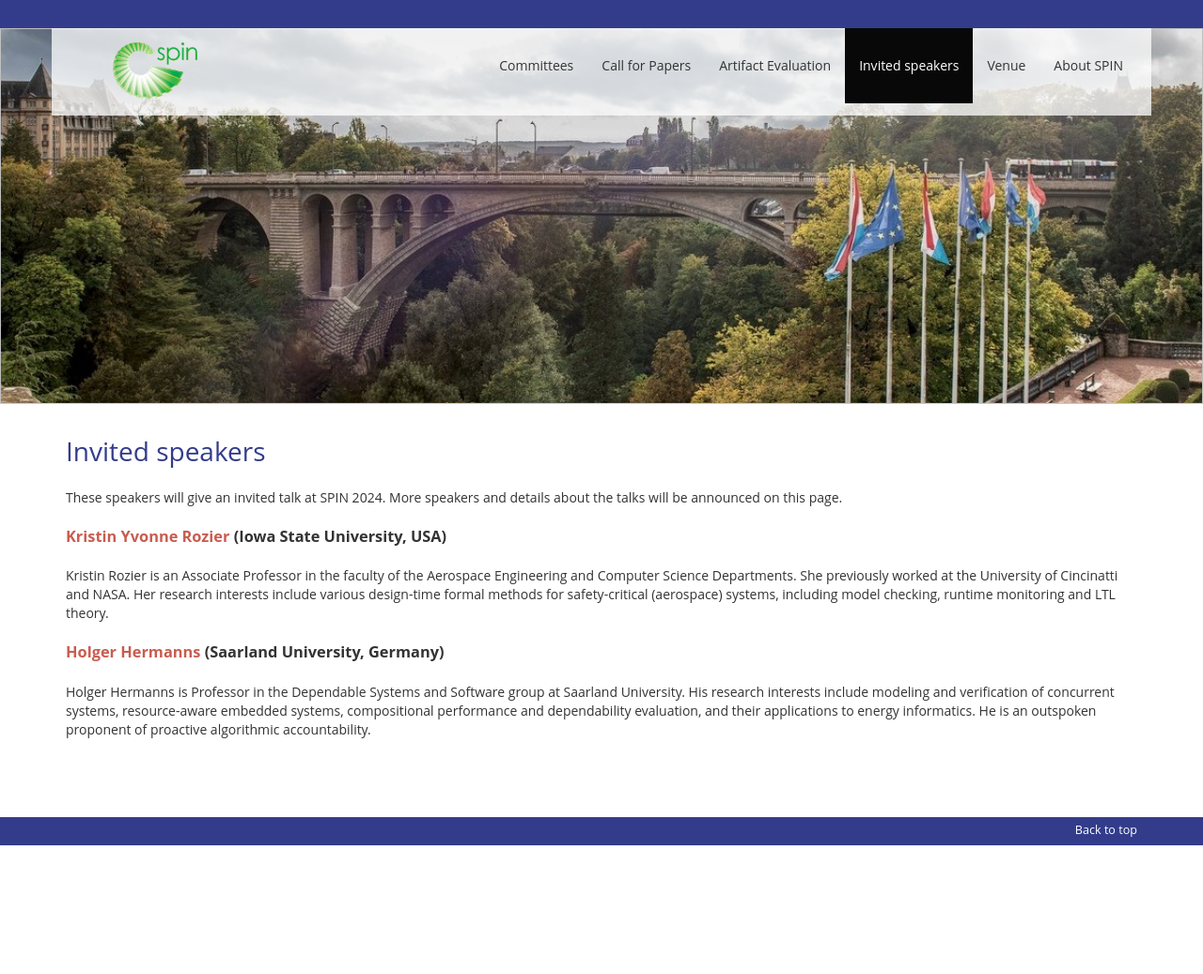
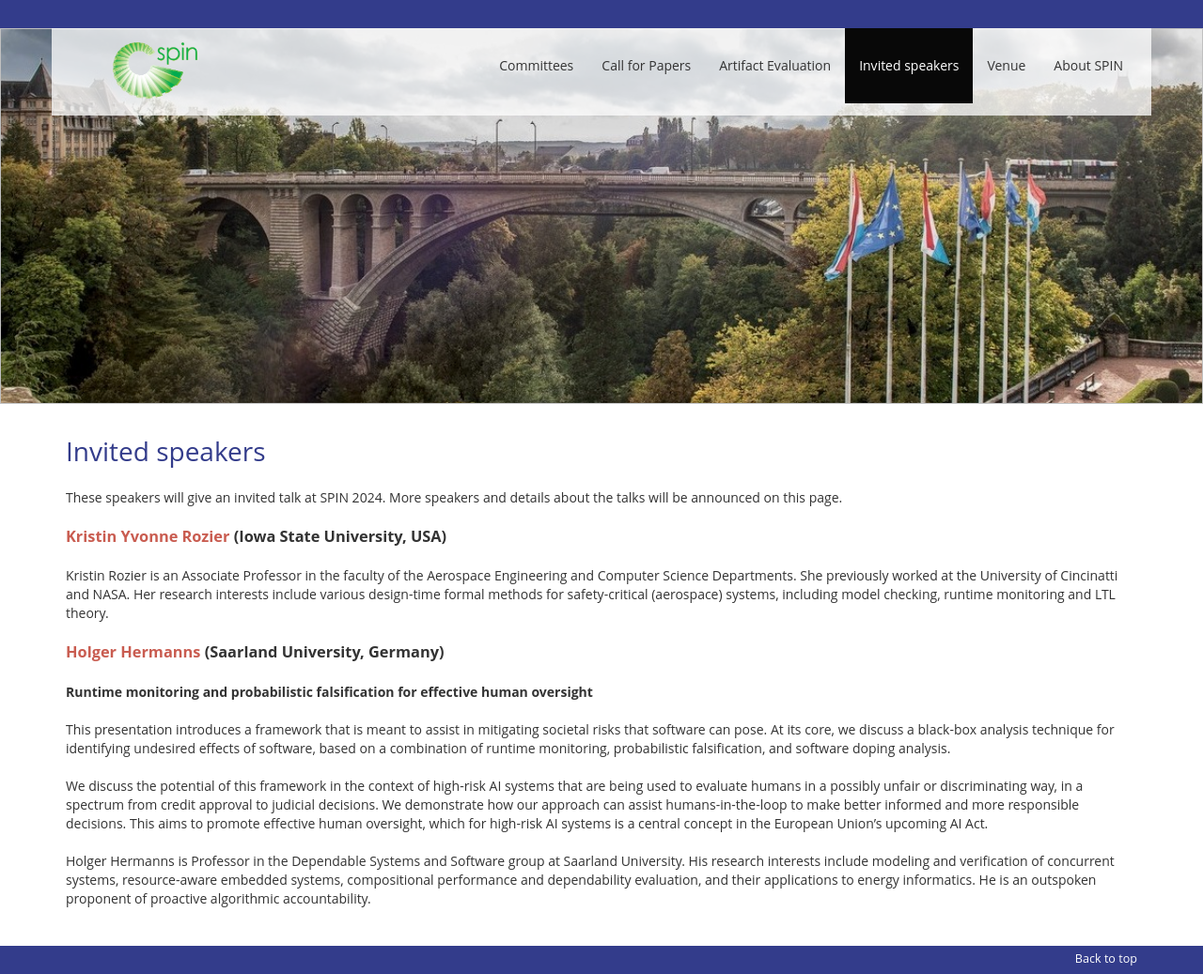
Before and after one commit to SPIN-web/SPIN2024, a Jekyll site: the page built from _pages/speakers.md, in a window 1280 px wide. Shown: the whole page at 94% size. Built offline with Jekyll 4.4.1, drawn with Linux system fonts in a browser that asks for light colours; nearby versions of some CDN libraries; our own code applies the rules of GitHub Pages for plain Markdown files; before the commit the page ends 900 px from its top, so only the background shows below that.

Commit message:
Some venue info and an abstract

```diff
--- a/_pages/speakers.md
+++ b/_pages/speakers.md
@@ -16,5 +16,21 @@ Her research interests include various design-time formal methods for safety-cri
 
 ### [Holger Hermanns](https://depend.cs.uni-saarland.de/~hermanns/) (Saarland University, Germany)
 
+**Runtime monitoring and probabilistic falsification for effective human oversight**
+
+This presentation introduces a framework that is meant to assist in
+mitigating societal risks that software can pose. At its core, we
+discuss a black-box analysis technique for identifying undesired effects
+of software, based on a combination of runtime monitoring, probabilistic
+falsification, and software doping analysis.
+
+We discuss the potential of this framework in the context of high-risk
+AI systems that are being used to evaluate humans in a possibly unfair
+or discriminating way, in a spectrum from credit approval to judicial
+decisions. We demonstrate how our approach can assist humans-in-the-loop
+to make better informed and more responsible decisions. This aims to
+promote effective human oversight, which for high-risk AI systems is a
+central concept in the European Union’s upcoming AI Act.
+
 Holger Hermanns is Professor in the Dependable Systems and Software group at Saarland University.
 His research interests include modeling and verification of concurrent systems, resource-aware embedded systems, compositional performance and dependability evaluation, and their applications to energy informatics. He is an outspoken proponent of proactive algorithmic accountability.
```
Also changed, not shown: _pages/venue.md (+3 -1 lines).
